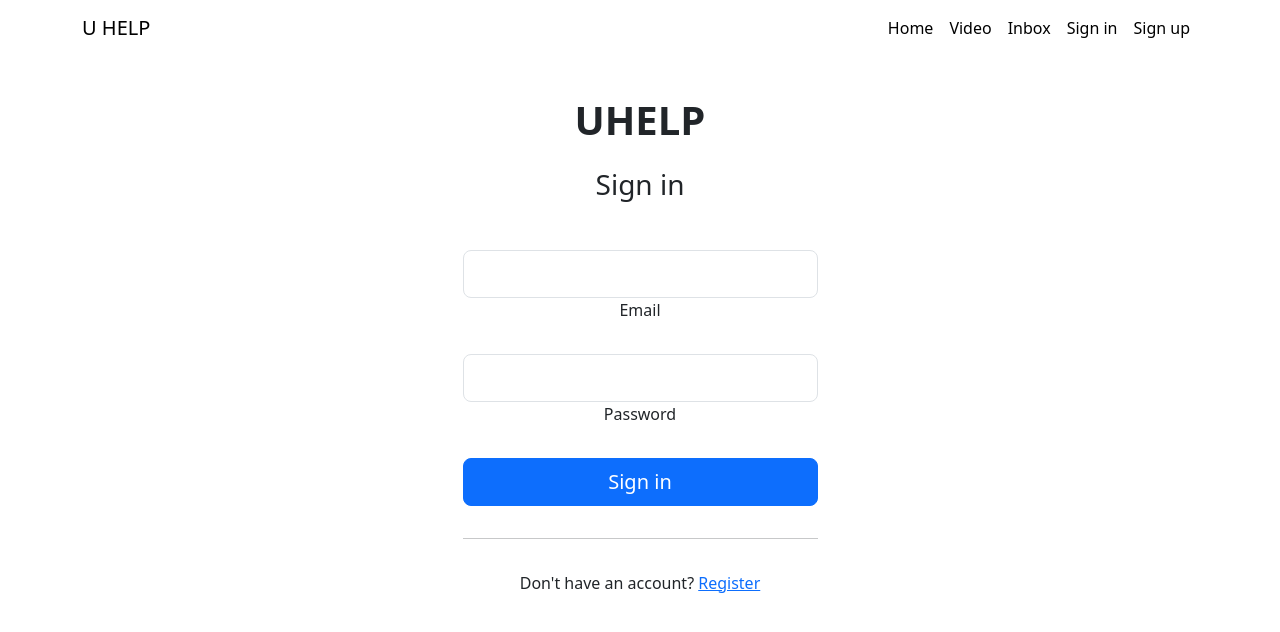
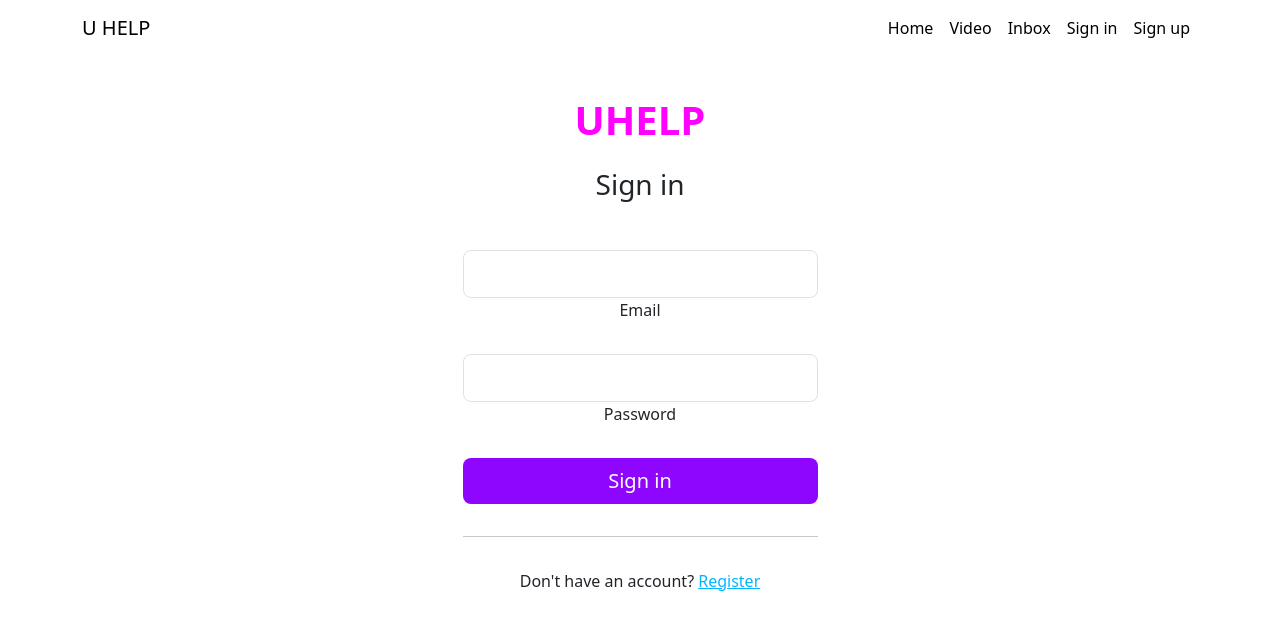
Before and after one commit to lnwProgramingSpeed/hackathon, an Angular app: page /login in a window 1280 px wide. Shown: the top 632 px of the page. Built offline with nearby package versions, Linux system fonts and the light colour scheme.

Commit message:
change color (login register)

```diff
--- a/src/app/login-page/login-page.component.html
+++ b/src/app/login-page/login-page.component.html
@@ -6,7 +6,7 @@
       <div class="col-12 col-md-8 col-lg-6 col-xl-5">
         <div>
           <div class="card-body p-5 text-center">
-            <h1 class="mb-4 fw-bold">UHELP</h1>
+            <h1 class="mb-4 fw-bold" style="color: rgb(255, 0, 255)">UHELP</h1>
 
             <h3 class="mb-5">Sign in</h3>
 
@@ -33,6 +33,7 @@
                 class="btn btn-primary btn-lg btn-block"
                 type="submit"
                 href="home"
+                style="background-color: rgb(143, 6, 255); border: none"
               >
                 Sign in
               </a>
@@ -40,7 +41,12 @@
               <hr class="my-4" />
 
               <div class="text-center">
-                <p>Don't have an account? <a href="register">Register</a></p>
+                <p>
+                  Don't have an account?
+                  <a href="register" style="color: rgb(5, 180, 255)"
+                    >Register</a
+                  >
+                </p>
               </div>
             </div>
           </div>
--- a/src/app/register-page/register-page.component.html
+++ b/src/app/register-page/register-page.component.html
@@ -6,7 +6,7 @@
       <div class="col-12 col-md-8 col-lg-6 col-xl-5">
         <div>
           <div class="card-body p-5 text-center">
-            <h1 class="mb-4 fw-bold">UHELP</h1>
+            <h1 class="mb-4 fw-bold" style="color: rgb(255, 0, 255)">UHELP</h1>
 
             <h3 class="mb-5">Sign up</h3>
 
@@ -53,6 +53,7 @@
                 class="btn btn-primary btn-lg btn-block"
                 type="submit"
                 href="home"
+                style="background-color: rgb(143, 6, 255); border: none"
               >
                 Sign in
               </a>
```
